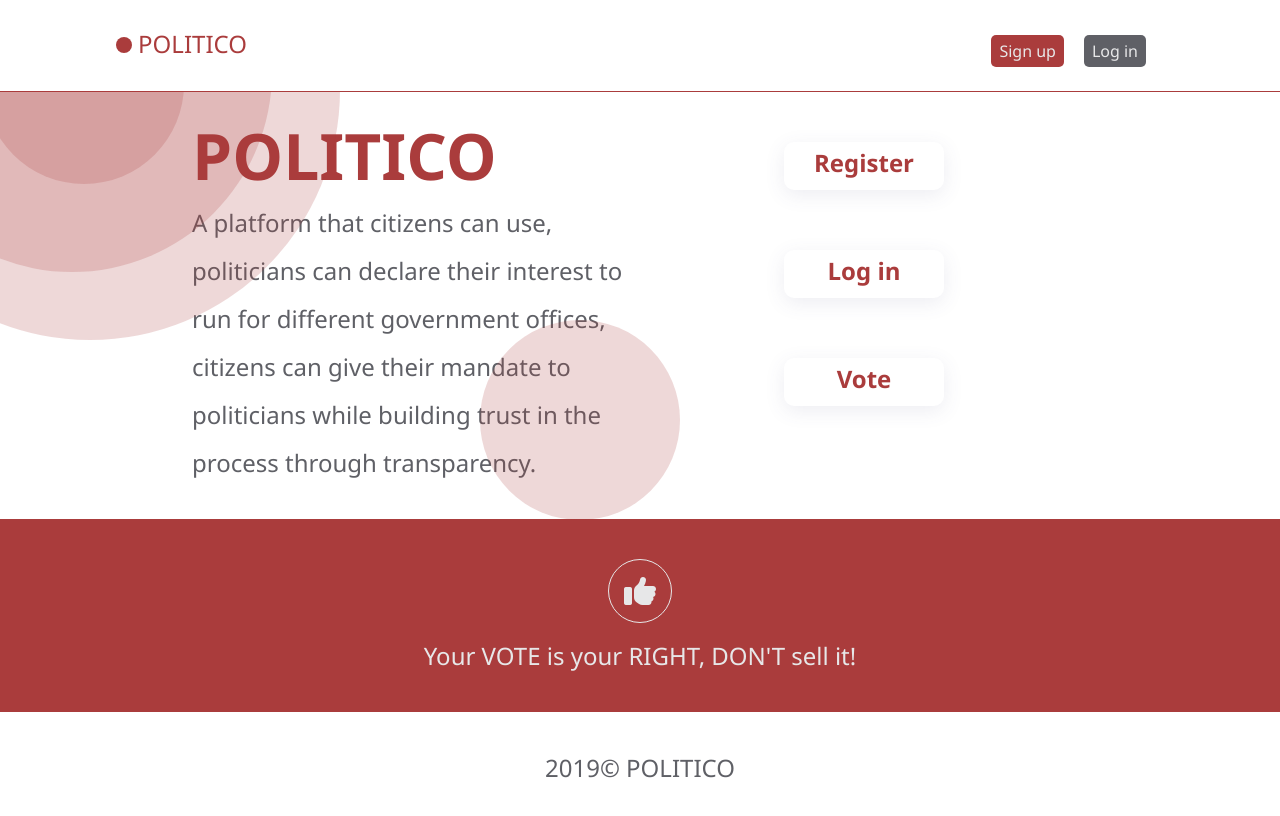
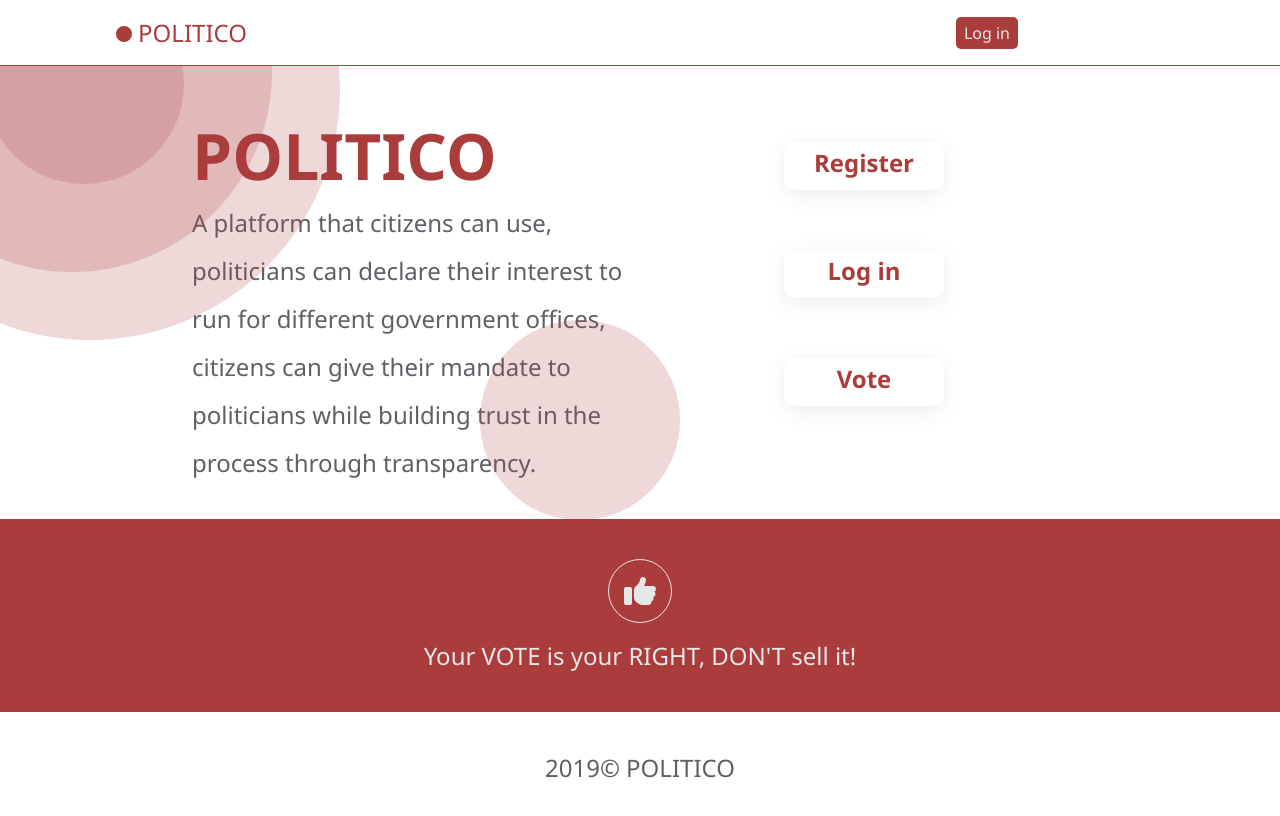
Before and after one commit to MicahBala/the_politico, a plain HTML site: page UI/index.html in a window 1280 px wide. Drawn offline with Linux system fonts and the light colour scheme.

Commit message:
Removed sign up button from navigation

```diff
--- a/UI/css/main.css
+++ b/UI/css/main.css
@@ -25,7 +25,7 @@ html {
 html,
 body {
   width: 100%;
-  height: 100%;
+  max-height: 100%;
 }
 
 h1 {
@@ -115,7 +115,7 @@ nav {
   position: fixed;
   top: 0;
   /* left: 5%; */
-  line-height: 3.5rem;
+  /* line-height: 3.5rem; */
   width: 100%;
   border-bottom: solid 1px var(--brown);
   background-color: white;
@@ -141,30 +141,26 @@ nav a {
 }
 
 .auth-buttons {
-  line-height: normal;
   position: fixed;
-  right: 5%;
-  top: 50px;
+  right: 15%;
+  top: 2rem;
   margin-right: 60px;
-  display: flex;
 }
 
-.signup,
 .signin {
   font-size: 1rem;
   padding: 5px 8px;
   margin: -15px 10px 0 10px;
-  /* border: solid 1px var(--brown); */
   border-radius: 5px;
 }
 
-.signup {
+/* .signup {
   background-color: var(--brown);
   color: var(--light-gray);
-}
+} */
 
 .signin {
-  background-color: var(--dark);
+  background-color: var(--brown);
   color: var(--light-gray);
 }
 
--- a/UI/index.html
+++ b/UI/index.html
@@ -25,8 +25,7 @@
 
       <!-- Sign up/Sign in -->
       <div class="auth-buttons">
-        <a href="signup.html"> <div class="signup">Sign up</div></a
-        ><a href="#"> <div class="signin">Log in</div> </a>
+        <a href="#"> <div class="signin">Log in</div> </a>
       </div>
     </nav>
 
```
